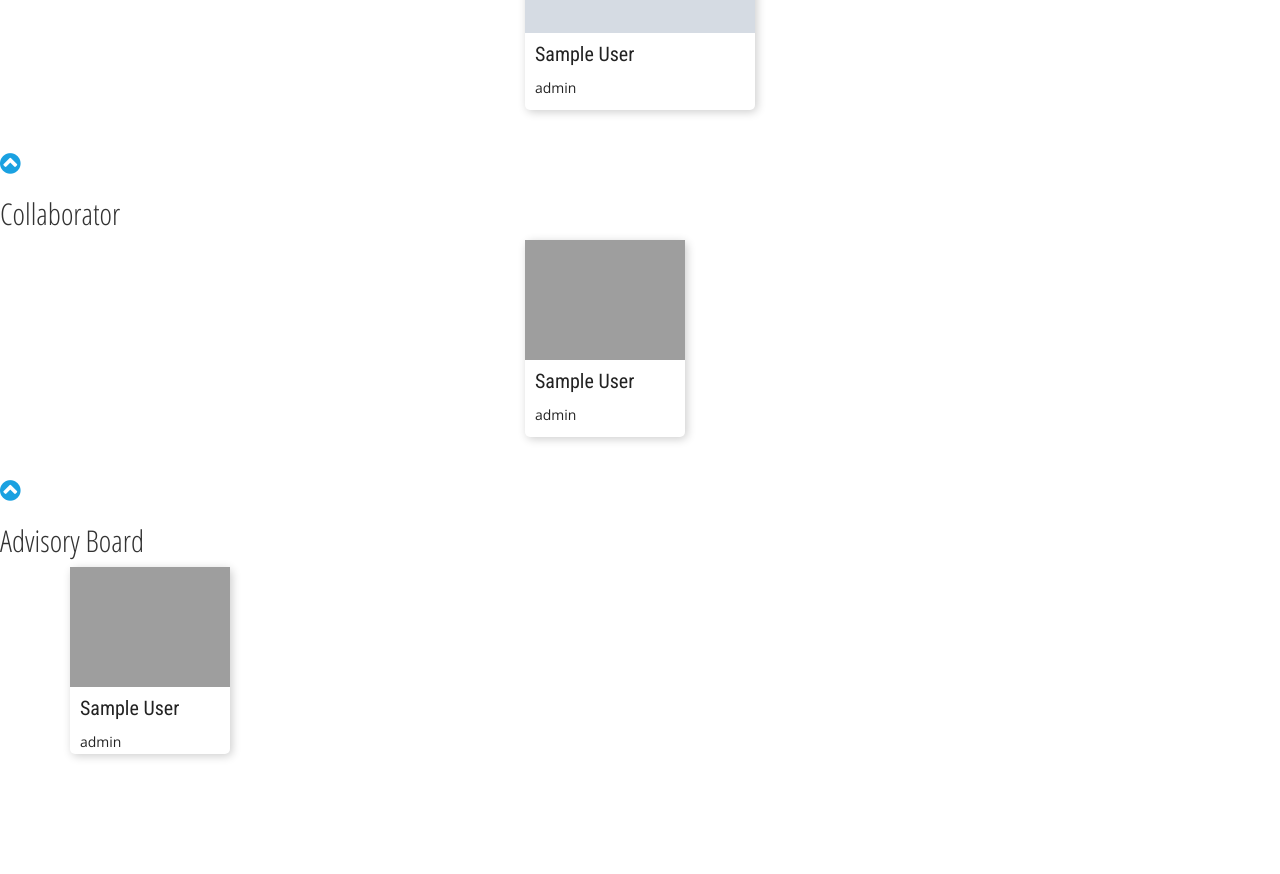
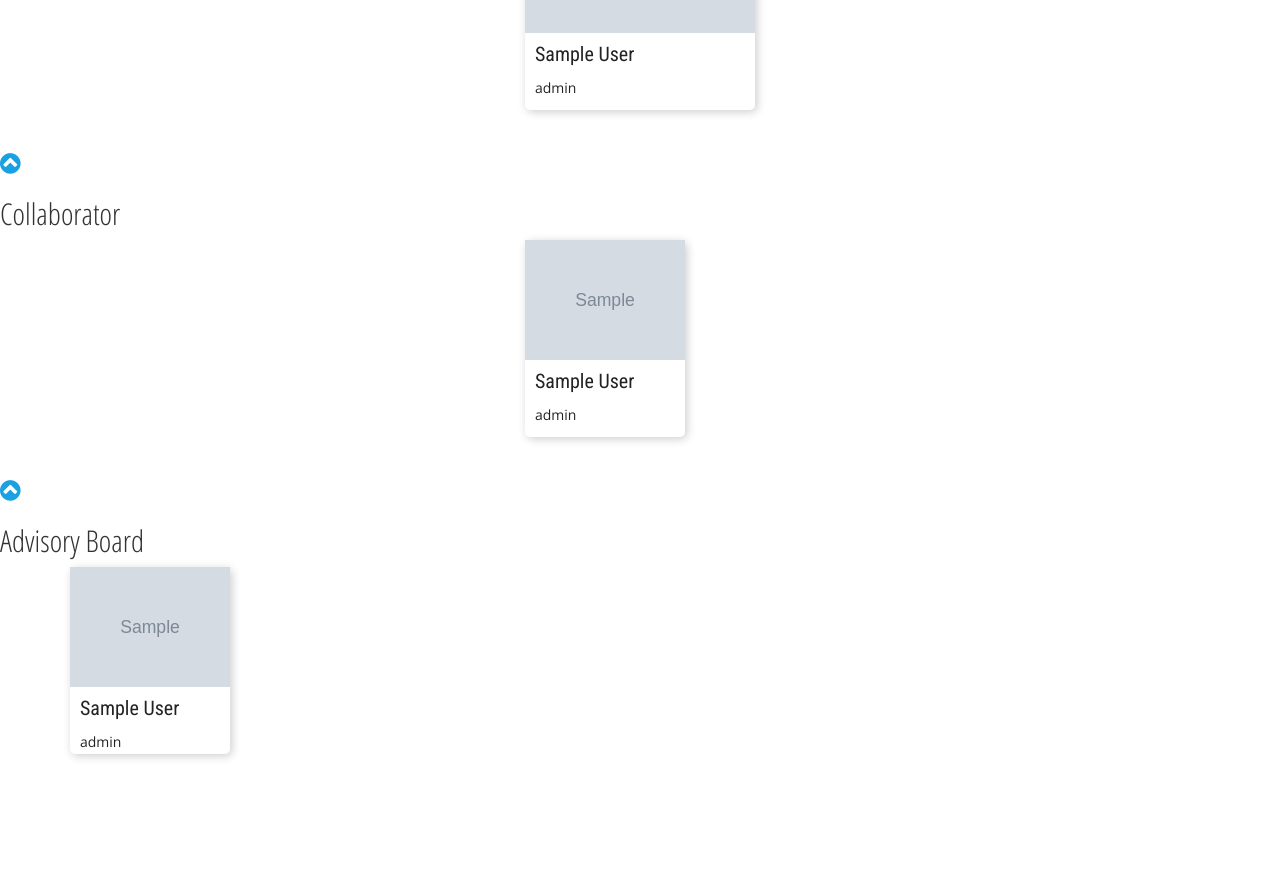
Before and after one commit to llcit/nflrcpydev, a Django app: template templates/l2-about.html in a window 1280 px wide. Shown: the part 1024-1898 px from the top of the page. Run offline with Django 3.2, Linux system fonts and the light colour scheme; the template is opened without the code that fills it: most values are stand-ins (such as "Sample title", 1, 10 or a date in 2020); grey boxes marked "Sample" are stand-in pictures; some libraries are stand-ins or nearby versions; grey boxes are pictures that could not be loaded.

Commit message:
fabfile committed this without comments.

```diff
--- a/templates/l2-about.html
+++ b/templates/l2-about.html
@@ -62,7 +62,7 @@
 		{% for i in staff %}
 			<a href="{{ i.get_absolute_url }}">
 				<div class="listing shadowboxed">
-					<p> <img src="{{MEDIA_URL}}img/people/{{ i.image }}"> </p>
+					<p> <img src="{{MEDIA_URL}}img/{{ i.image }}"> </p>
 					<h4>{{ i.first_name }} {{ i.last_name }} </h4>
 					<h5>{{ i.staff_role }}</h5>
 				</div>
@@ -76,7 +76,7 @@
 		{% for i in collabs %}
 			<a href="{{ i.get_absolute_url }}">
 				<div class="listing listing-small shadowboxed">
-					<p> <img src="{{MEDIA_URL}}img/people/icon.png"> </p>
+					<p> <img src="{{MEDIA_URL}}img/{{ i.image }}"> </p>
 					<h4>{{ i.first_name }} {{ i.last_name }} </h4>
 					{% if i.staff_role %}<h5>{{ i.staff_role }}</h5>{% endif %}
 				</div>
@@ -90,7 +90,7 @@
 		{% for i in advboard %}
 			<a href="{{ i.get_absolute_url }}">
 				<div class="listing listing-small shadowboxed">
-					<p> <img src="{{MEDIA_URL}}img/people/icon.png"> </p>
+					<p> <img src="{{MEDIA_URL}}img/{{ i.image }}"> </p>
 					<h4>{{ i.first_name }} {{ i.last_name }} </h4>
 					{% if i.staff_role %}<h5>{{ i.staff_role }}</h5>{% endif %}
 				</div>
```
